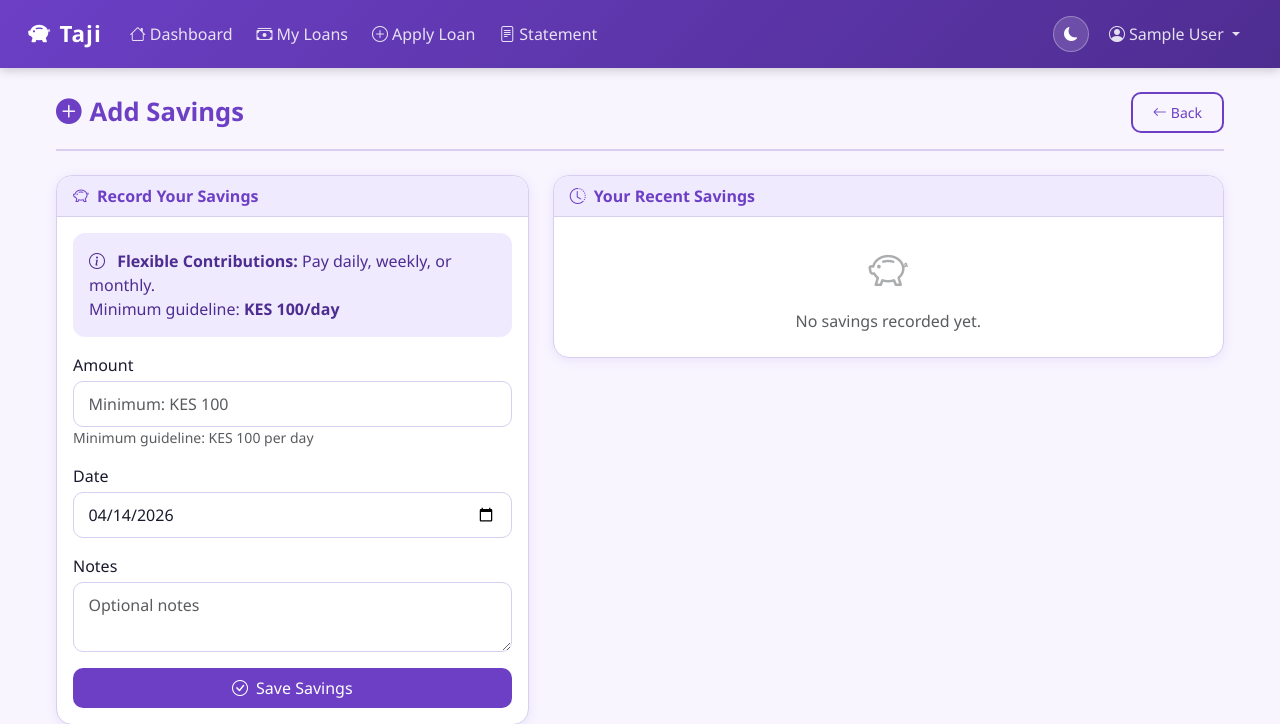
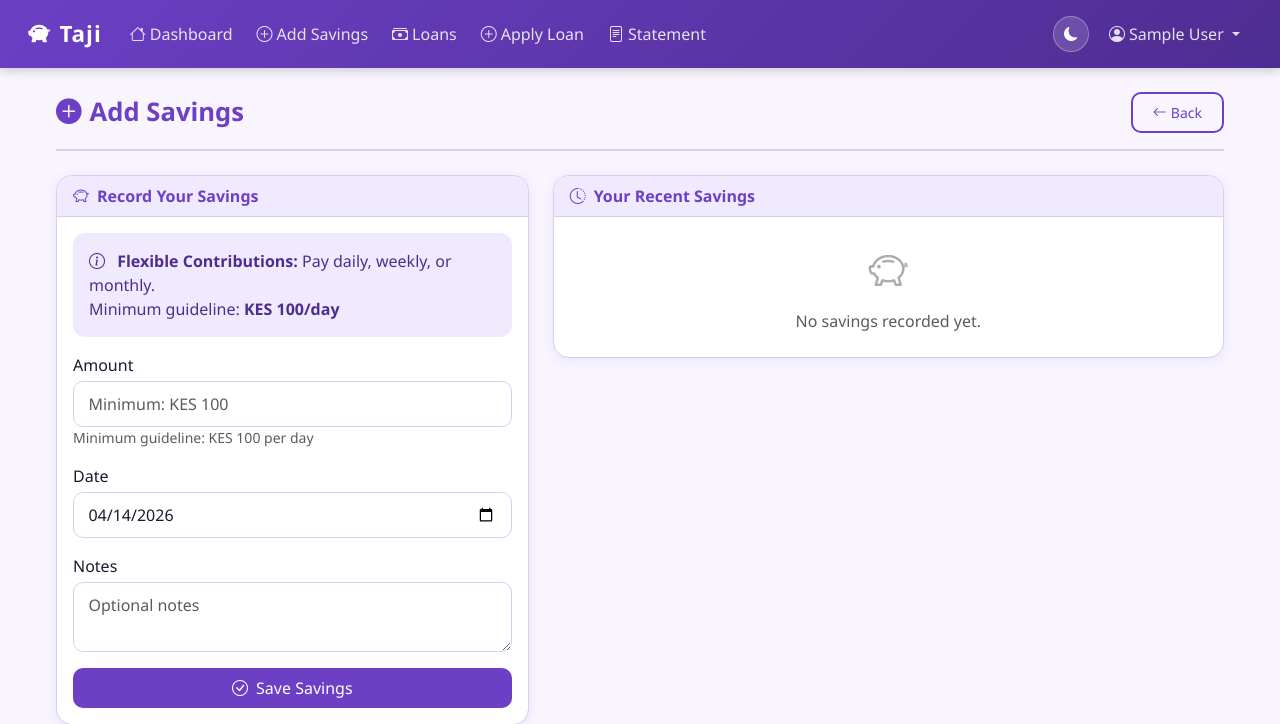
Before and after one commit to kibetlelgo/Taji, a Django app: page /savings/add/ in a window 1280 px wide. Shown: the top 724 px of the page. Run offline with Django 4.2, Linux system fonts and the light colour scheme; the visitor is signed in with stand-in values (Sample User, id 1); data that the repository does not hold is empty.

Commit message:
Add Add Savings link to member navbar

```diff
--- a/taji/templates/base.html
+++ b/taji/templates/base.html
@@ -33,7 +33,8 @@
                 <li class="nav-item"><a class="nav-link" href="{% url 'admin_registration_payments' %}"><i class="bi bi-phone me-1"></i>Payments</a></li>
                 {% else %}
                 <li class="nav-item"><a class="nav-link" href="{% url 'dashboard' %}"><i class="bi bi-house me-1"></i>Dashboard</a></li>
-                <li class="nav-item"><a class="nav-link" href="{% url 'loan_list' %}"><i class="bi bi-cash-stack me-1"></i>My Loans</a></li>
+                <li class="nav-item"><a class="nav-link" href="{% url 'add_savings' %}"><i class="bi bi-plus-circle me-1"></i>Add Savings</a></li>
+                <li class="nav-item"><a class="nav-link" href="{% url 'loan_list' %}"><i class="bi bi-cash-stack me-1"></i>Loans</a></li>
                 <li class="nav-item"><a class="nav-link" href="{% url 'apply_loan' %}"><i class="bi bi-plus-circle me-1"></i>Apply Loan</a></li>
                 <li class="nav-item"><a class="nav-link" href="{% url 'member_statement' pk=user.pk %}"><i class="bi bi-file-text me-1"></i>Statement</a></li>
                 {% endif %}
```
